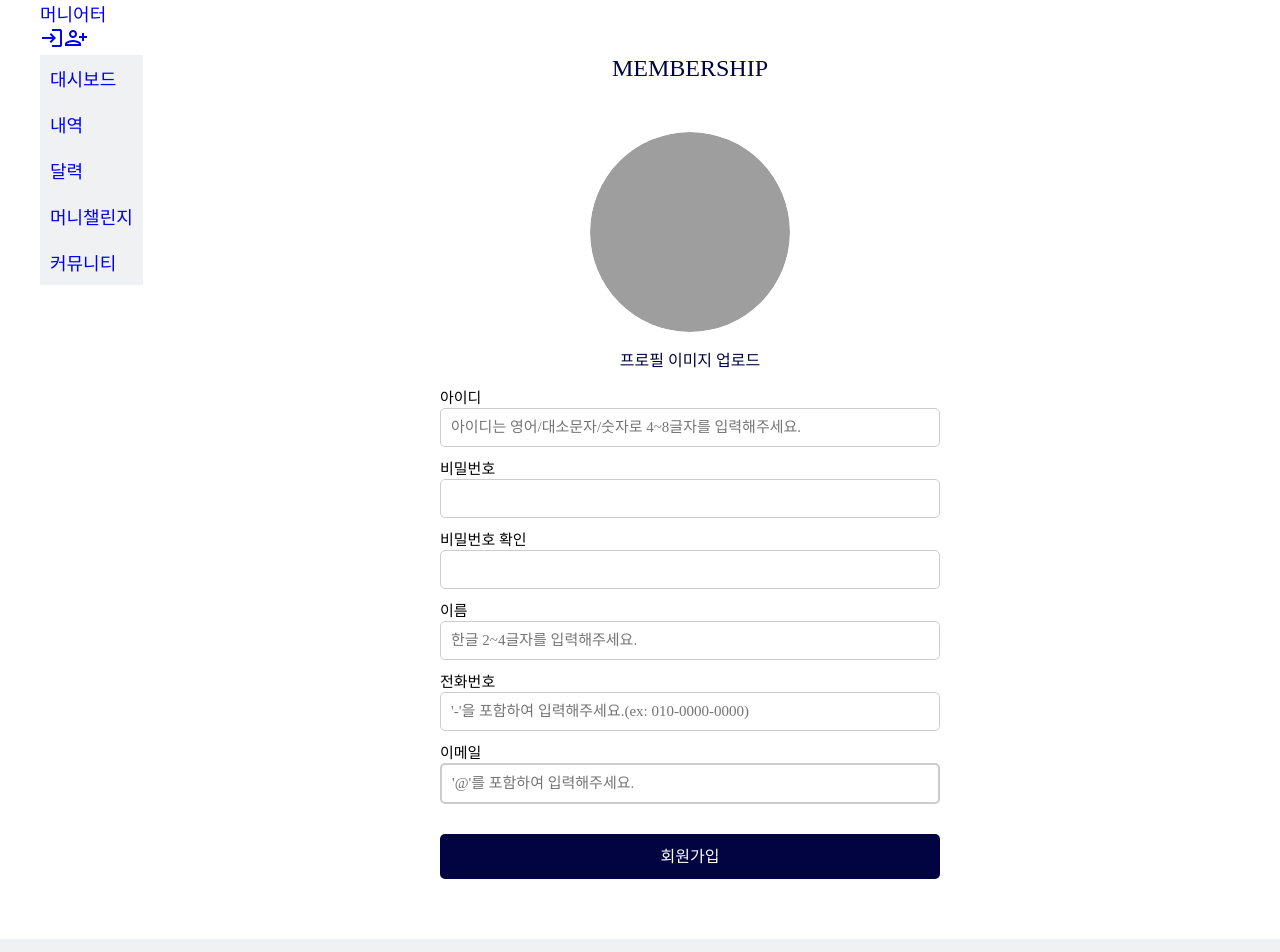
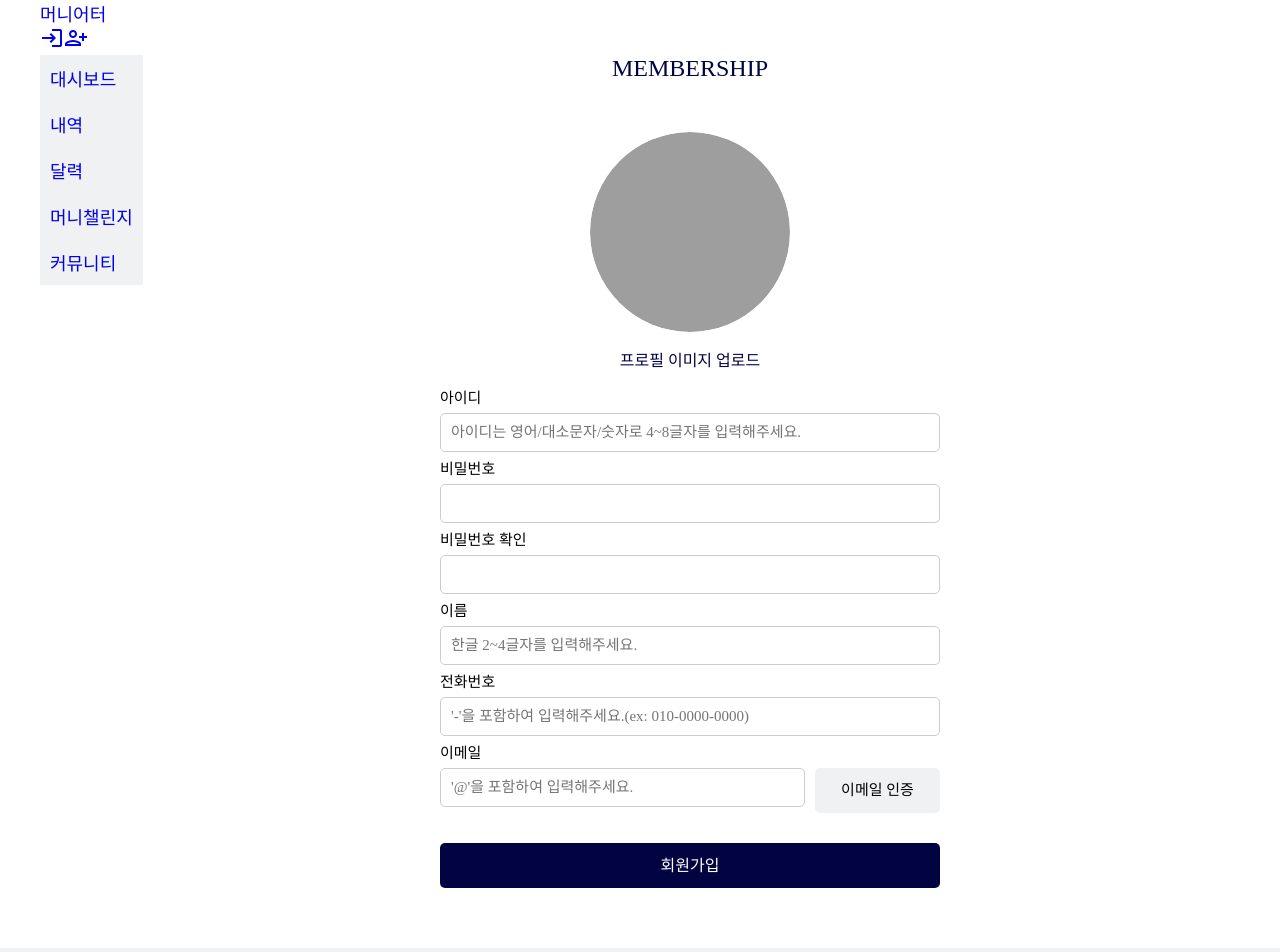
Before and after one commit to heohzit/moniet_web, a React (Create React App) app in the folder moniet_web_front/: page /joinfrm in a window 1280 px wide. Shown: the top 952 px of the page. Built offline with nearby package versions, Linux system fonts and the light colour scheme; grey boxes are pictures that could not be loaded; a small style sheet from the web is missing; a web font is replaced by a local one; what quill-image-resize-module-react would draw is missing.

Commit message:
회원가입 이메일인증 ~ ing

```diff
--- a/moniet_web_front/src/component/member/Join.js
+++ b/moniet_web_front/src/component/member/Join.js
@@ -20,57 +20,24 @@ const Join = () => {
   const [thumbnail, setThumbnail] = useState("");
   const [memberImg, setMemberImg] = useState(null);
   const navigate = useNavigate();
-  const Emails = [
-    "@naver.com",
-    "@gmail.com",
-    "@daum.net",
-    "@hanmail.net",
-    "@nate.com",
-    "@kakao.com",
-  ];
-  const [emailList, setEmailList] = useState(Emails);
-  const [selected, setSelected] = useState(-1);
-  const [isDrobBox, setIsDropbox] = useState(false);
   const inputRef = useRef();
 
-  useEffect(() => {
-    const handleClickOutside = (e) => {
-      if (inputRef.current && !inputRef.current.contains(e.target)) {
-        setIsDropbox(false);
-      }
-    };
-    document.addEventListener("mousedown", handleClickOutside);
-  }, [inputRef]);
-  const onChangeEmail = (e) => {
-    setMemberEmail(e.target.value);
+  //이메일 인증번호 발송
 
-    if (e.target.value.includes("@")) {
-      setIsDropbox(true);
-      setEmailList(
-        Emails.filter((el) => el.includes(e.target.value.split("@")[1]))
-      );
-    } else {
-      setIsDropbox(false);
-      setSelected(-1);
-    }
-  };
-  const handleDropDownClick = (first, second) => {
-    setMemberEmail(`${first.split("@")[0]}${second}`);
-    setIsDropbox(false);
-    setSelected(-1);
-  };
-  const handleKeyUp = (e) => {
-    if (isDrobBox) {
-      if (e.key === "ArrowDown" && emailList.length - 1 > selected) {
-        setSelected(selected + 1);
-      }
-      if (e.key === "ArrowUp" && selected >= 0) {
-        setSelected(selected - 1);
-      }
-      if (e.key === "Enter" && selected >= 0) {
-        handleDropDownClick(memberEmail, emailList[selected]);
-      }
-    }
+  const sendAuth = () => {
+    const emailValue = document.querySelector("#memberEamil").value;
+    console.log(emailValue);
+
+    const member = { memberEmail };
+    axios
+      .post("/member/sendAuth", member)
+      .then((res) => {
+        console.log(res.data);
+      })
+      .catch((res) => {
+        console.log(res);
+        alert("이메일 인증에 실패했습니다.");
+      });
   };
 
   //이미지 업로드 input onChange
@@ -252,37 +219,21 @@ const Join = () => {
         blurEvent={phoneCheck}
         placeholder="'-'을 포함하여 입력해주세요.(ex: 010-0000-0000)"
       />
-      <div ref={inputRef} className="join-mail-wrap">
-        <label htmlFor="membeMail">이메일</label>
-        <input
-          type="text"
-          value={memberEmail}
-          name={memberEmail}
-          id="memberMail"
-          onChange={(e) => {
-            onChangeEmail(e);
-          }}
-          onKeyUp={handleKeyUp}
-          onBlur={emailCheck}
-          placeholder="'@'를 포함하여 입력해주세요."
+      <div className="email-wrap">
+        <JoinInputWrap
+          data={memberEmail}
+          setData={setMemberEmail}
+          type="type"
+          content="memberEamil"
+          label="이메일"
+          blurEvent={emailCheck}
+          placeholder="'@'을 포함하여 입력해주세요."
         />
-        <div className="check-msg">{checkEmailMsg}</div>
-        {isDrobBox && (
-          <div className="email-list">
-            {emailList.map((item, idx) => (
-              <li
-                key={idx}
-                onMouseOver={() => setSelected(idx)}
-                onClick={() => handleDropDownClick(memberEmail, item)}
-                selected={selected === idx}
-              >
-                {memberEmail.split("@")[0]}
-                {item}
-              </li>
-            ))}
-          </div>
-        )}
+        <button className="email-auth-btn" onClick={sendAuth}>
+          이메일 인증
+        </button>
       </div>
+      <div className="check-msg">{checkEmailMsg}</div>
       <div className="join-button">
         <button type="button" onClick={join}>
           회원가입
--- a/moniet_web_front/src/component/member/join.css
+++ b/moniet_web_front/src/component/member/join.css
@@ -9,12 +9,10 @@
   padding-bottom: 50px;
   color: #010440;
 }
-.join-input-wrap {
-  margin-bottom: 10px;
-}
 .join-input-wrap input {
   font-size: 15px;
   padding: 10px;
+  margin: 5px 0px;
 }
 .join-input-wrap > div > label {
   font-size: 15px;
@@ -68,19 +66,34 @@
   padding: 10px 0px;
   text-align: center;
 }
-.join-mail-wrap > input {
-  width: 100%;
-  border: 2px solid #ccc;
+
+/* 이메일 */
+.email-wrap {
+  overflow: hidden;
+}
+.email-wrap input {
+  float: left;
+  width: 73%;
+}
+.email-auth-btn {
+  float: left;
+  margin-left: 10px;
+  border: none;
   border-radius: 5px;
-  outline: none;
-  box-sizing: border-box;
-  padding: 0.4rem;
+  background-color: #f0f1f2;
+  color: black;
+  width: 25%;
+  height: 45px;
+  line-height: 45px;
+  cursor: pointer;
   font-size: 15px;
-  padding: 10px;
+  margin-top: 5px;
 }
-.join-mail-wrap > label {
-  font-size: 15px;
+.email-auth-btn:hover {
+  background-color: #010440;
+  color: #fff;
 }
+
 .email-list {
   border-radius: 5px;
   border: 1px solid #ccc;
```
Also changed, not shown: 1 other file (tests, documents, lock files or other folders).
